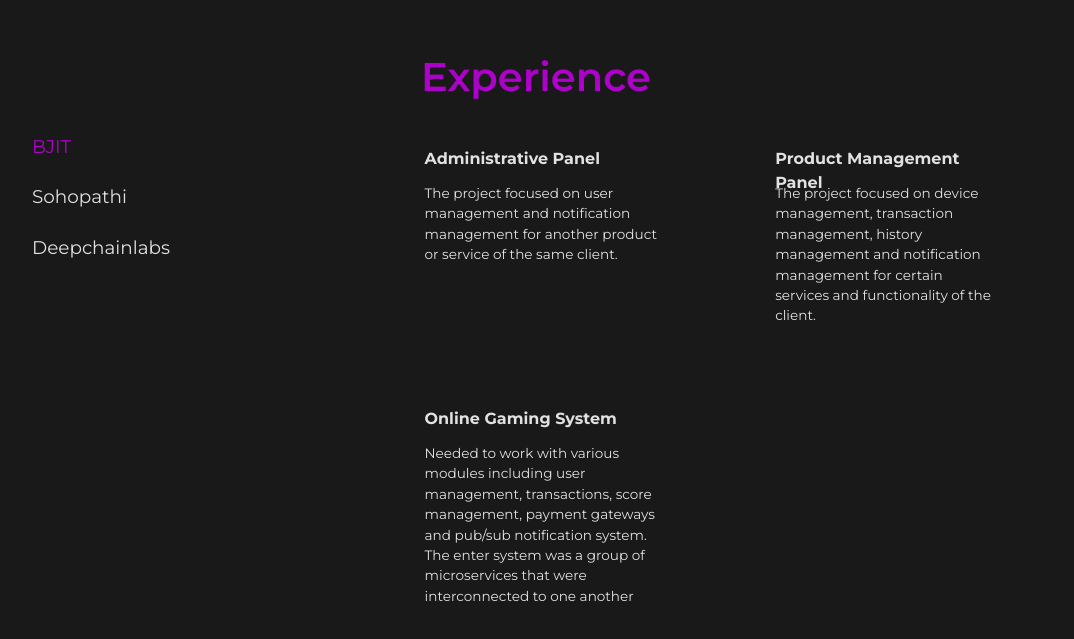
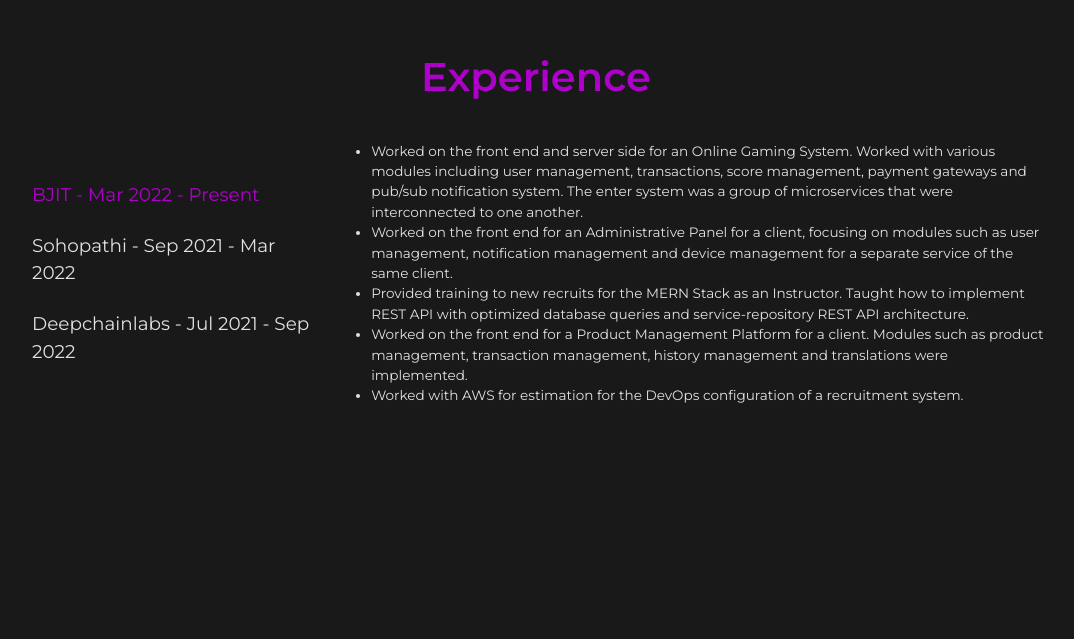
Before and after one commit to snigdho611/snigdho611.dev, a React (Vite) app: page / in a window 1280 px wide. Shown: the part 665-1304 px from the top of the page, without its empty margins (104-1178 px from the left). After the commit the page ends 1180 px from the top, so only its background shows below. Built offline with nearby package versions, Linux system fonts and the light colour scheme.

Commit message:
Adding updates for experience section

```diff
--- a/src/App.scss
+++ b/src/App.scss
@@ -6,3 +6,21 @@
   font-weight: 400;
   font-style: normal;
 }
+
+.blob {
+  display: flex;
+  justify-content: center;
+  align-items: center;
+  width: 200px;
+  height: 200px;
+  border-radius: 100%;
+  background-image: linear-gradient(#1100ff 50%, #ff00f2);
+  filter: blur(250px);
+  transition: all 150ms ease-out;
+  position: fixed;
+  pointer-events: none;
+  left: 0;
+  top: 0;
+  transform: translate(calc(-50% + 15px), -50%);
+  z-index: -1;
+}
--- a/src/App.tsx
+++ b/src/App.tsx
@@ -1,11 +1,22 @@
 import "./App.scss";
 import { BrowserRouter, Routes, Route } from "react-router-dom";
 import Home from "./pages/Home";
+import { useEffect, useRef } from "react";
 
 function App() {
+  const cursorRef = useRef<HTMLDivElement | null>(null);
+
+  useEffect(() => {
+    document.addEventListener("mousemove", (e) => {
+      if (cursorRef.current) {
+        cursorRef.current.style.transform = `translate3d(calc(${e.clientX}px - 50%), calc(${e.clientY}px - 50%), 0)`;
+      }
+    });
+  }, []);
 
   return (
     <BrowserRouter>
+      {/* <div className="blob" ref={cursorRef}></div> */}
       <Routes>
         <Route path="/" element={<Home />} />
       </Routes>
--- a/src/components/Experience/index.scss
+++ b/src/components/Experience/index.scss
@@ -43,38 +43,39 @@
     }
 
     &_display {
-        grid-row: span 2;
-        display: grid;
-        grid-template-columns: auto auto;
-        &_card{
-            display: grid;
-            grid-template-columns: auto;
-            // grid-template-rows:  repeat(4, auto);
-            grid-template-rows:  1rem 6.5rem 1.5rem 3rem;
-            row-gap: 20px;
-            width: 70%;
-            margin: 0 auto;
-            padding: 0.25rem 0.5rem;
+        font-size: 0.85rem;
+        // grid-row: span 2;
+        // display: grid;
+        // grid-template-columns: auto auto;
+        // &_card{
+        //     display: grid;
+        //     grid-template-columns: auto;
+        //     // grid-template-rows:  repeat(4, auto);
+        //     grid-template-rows:  1rem 6.5rem 1.5rem 3rem;
+        //     row-gap: 20px;
+        //     width: 70%;
+        //     margin: 0 auto;
+        //     padding: 0.25rem 0.5rem;
 
-            &_title{
-                font-weight: bold;
-            }
+        //     &_title{
+        //         font-weight: bold;
+        //     }
 
-            &_role{
-                font-size: 0.85rem;
-            }
+        //     &_role{
+        //         font-size: 0.85rem;
+        //     }
 
-            &_description{
-                font-size: 0.85rem;
-            }
+        //     &_description{
+        //         font-size: 0.85rem;
+        //     }
 
-            &_stack{
-                font-size: 0.7rem;
-                display: grid;
-                grid-template-columns: repeat(4, auto);
-                grid-template-rows: repeat(8, auto);
-            }
-        }
+        //     &_stack{
+        //         font-size: 0.7rem;
+        //         display: grid;
+        //         grid-template-columns: repeat(4, auto);
+        //         grid-template-rows: repeat(8, auto);
+        //     }
+        // }
         // display: flex;
         // flex-direction: column;
         // padding: 1.25rem;
--- a/src/components/Experience/index.tsx
+++ b/src/components/Experience/index.tsx
@@ -33,7 +33,7 @@ const Experience = () => {
       <span className="experience_header">Experience</span>
       <div className="experience_company">
         {
-          data.experience.map(({ company }, i) => {
+          data.experience.map(({ company, timeStart, timeEnd }, i) => {
             return (
               <div
                 key={i}
@@ -42,13 +42,13 @@ const Experience = () => {
                 }}
                 className={currentExp === i ? "experience_company_item-active" : "experience_company_item"}
               >
-                {company}
+                {company} - {timeStart} - {timeEnd ?? "Present"}
               </div>);
           })
         }
       </div>
       {/* <AnimatePresence> */}
-      <motion.ol
+      <motion.div
         key={currentExp}
         initial={{ opacity: 0, y: -20 }}
         animate={{ opacity: 1, y: 0 }}
@@ -59,7 +59,13 @@ const Experience = () => {
         // variants={variants} animate="show" initial="hide"
         className="experience_display"
       >
-        {data.experience[currentExp].projects.map((element, i) => {
+        <ul>
+          {data.experience[currentExp].works?.map((element) => {
+            return <li>{element}</li>;
+          })}
+
+        </ul>
+        {/* {data.experience[currentExp].projects.map((element, i) => {
           return (
             <motion.div
               key={i}
@@ -97,8 +103,8 @@ const Experience = () => {
               </motion.span>
             </motion.div>
           );
-        })}
-      </motion.ol>
+        })} */}
+      </motion.div>
       {/* </AnimatePresence> */}
     </motion.div>
   );
--- a/src/data/index.tsx
+++ b/src/data/index.tsx
@@ -49,6 +49,13 @@ const data = {
       timeStart: "Mar 2022",
       timeEnd: null,
       url: "https://bjitgroup.com/",
+      works: [
+        "Worked on the front end and server side for an Online Gaming System. Worked with various modules including user management, transactions, score management, payment gateways and pub/sub notification system. The enter system was a group of microservices that were interconnected to one another.",
+        "Worked on the front end for an Administrative Panel for a client, focusing on modules such as user management, notification management and device management for a separate service of the same client.",
+        "Provided training to new recruits for the MERN Stack as an Instructor. Taught how to implement REST API with optimized database queries and service-repository REST API architecture.",
+        "Worked on the front end for a Product Management Platform for a client. Modules such as product management, transaction management, history management and translations were implemented.",
+        "Worked with AWS for estimation for the DevOps configuration of a recruitment system."
+      ],
       projects: [
         {
           title: "Administrative Panel",
@@ -77,6 +84,9 @@ const data = {
       timeStart: "Sep 2021",
       timeEnd: "Mar 2022",
       url: "https://sohopathi.io/",
+      works: [
+        "Created E-Learning Platform for the company web application with various designs and functionality, including payment gateway. Additionally, also created robust REST API in order to allow users to complete transactions with the web and the mobile applications."
+      ],
       projects: [
         {
           title: "E-learning Platform",
```
